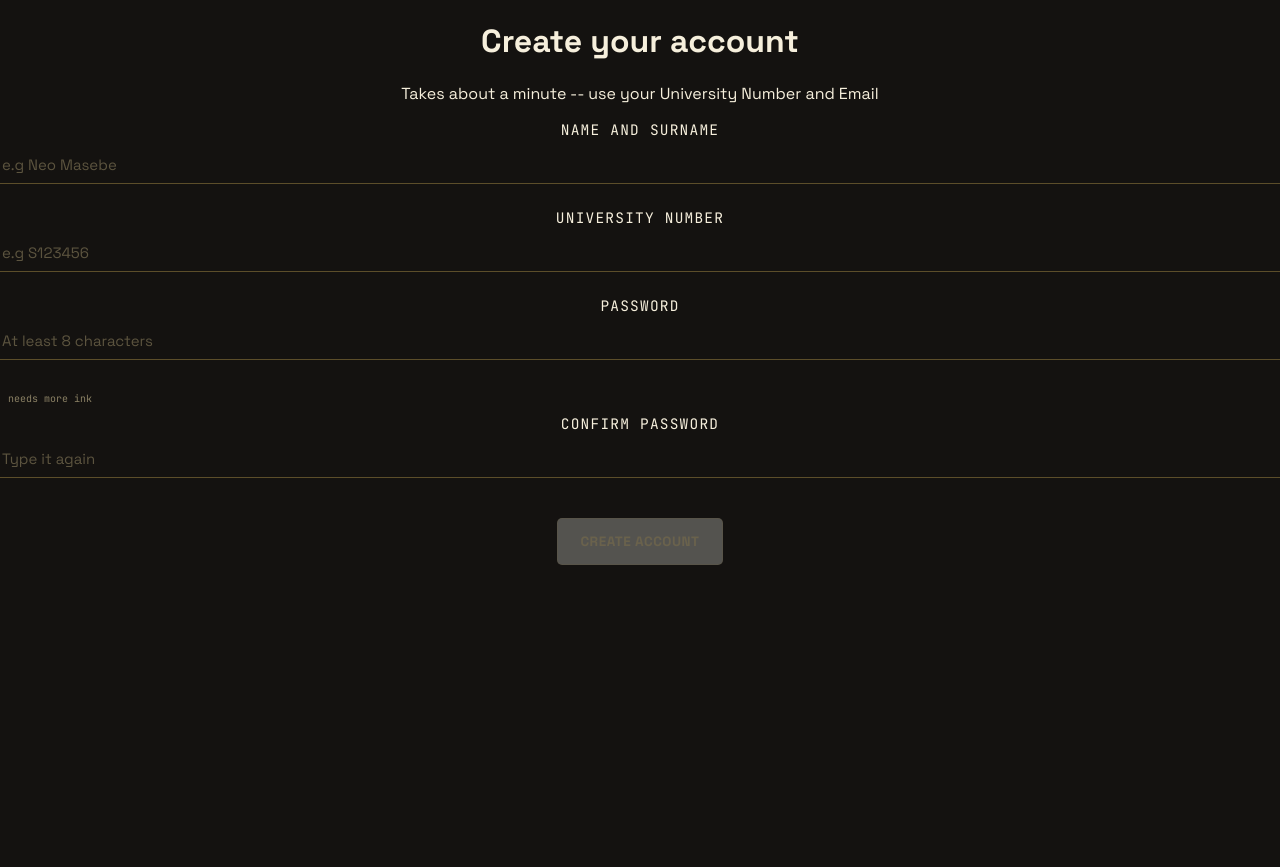
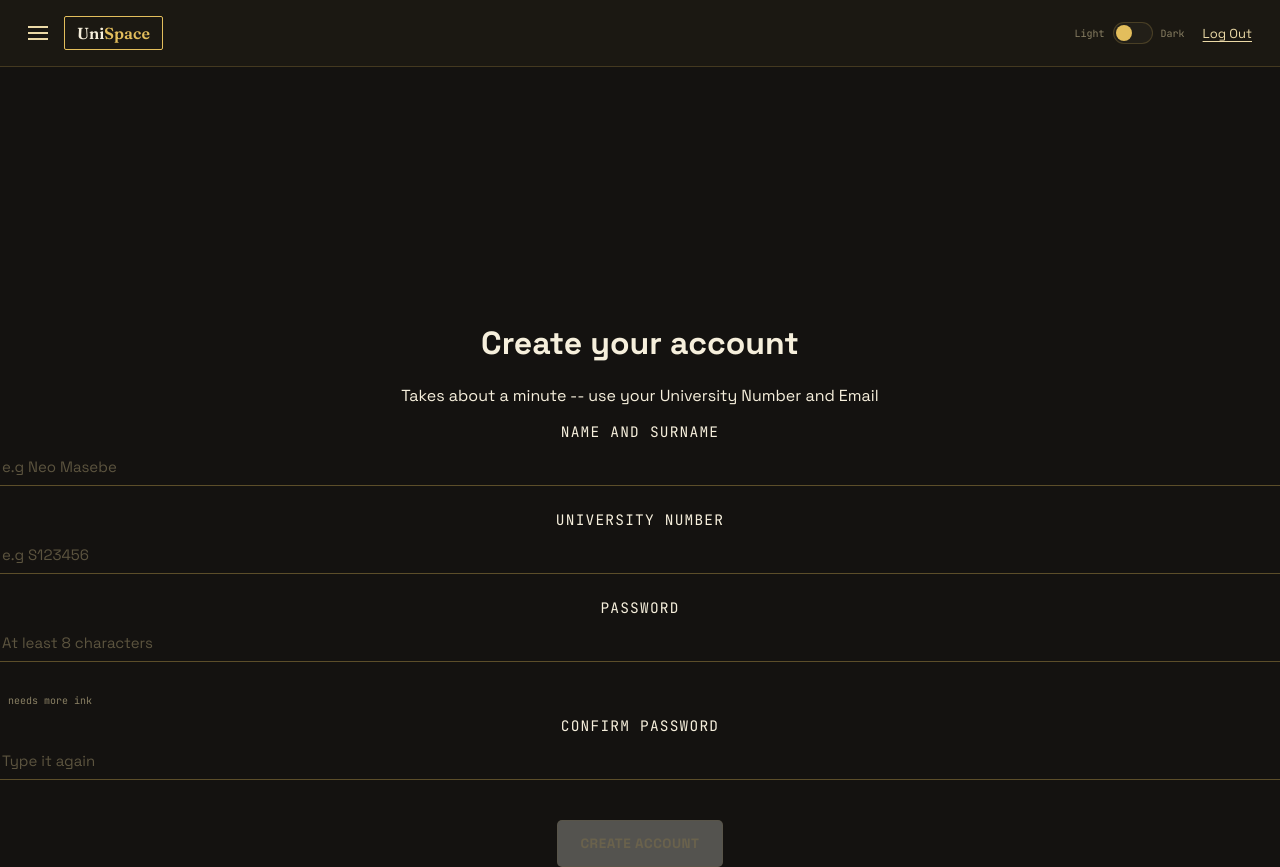
Before and after one commit to CMPG224-SE-PROJECT-GROUP-1/Room-Booking-Scheduling-System, a React (Vite) app in the folder my-RBSS-app/: page /signup in a window 1280 px wide. Before the commit the page ends 800 px from the top, so only its background shows below. Built offline with nearby package versions, Linux system fonts and the light colour scheme.

Commit message:
sidebar structure complete

```diff
--- a/my-RBSS-app/src/App.jsx
+++ b/my-RBSS-app/src/App.jsx
@@ -3,6 +3,7 @@ import "./App.css";
 import { LoginPage } from "./frontend/pages/LoginPage";
 import RecoverPassword from "./frontend/pages/RecoverPassword";
 import SignUp from "./frontend/pages/SignUp";
+import { SidebarProvider } from "./frontend/Sidebar/SidebarContext";
 import { ThemeProvider } from "./frontend/theme/ThemeContext";
 import { BrowserRouter, Routes, Route, Link } from "react-router-dom";
 
@@ -10,17 +11,19 @@ import { BrowserRouter, Routes, Route, Link } from "react-router-dom";
 function App() {
 
   return (
-    <BrowserRouter>
+
       <ThemeProvider>
+        <SidebarProvider>
+          <BrowserRouter>
+            <Routes>
+                <Route path="/" element={<LoginPage/>} />
+                <Route path="/forgotpassword" element={<RecoverPassword/>} />
+                <Route path="/signup" element={<SignUp/>} />
+            </Routes>
+          </BrowserRouter>
+        </SidebarProvider>
+    </ThemeProvider>
 
-        <Routes>
-            <Route path="/" element={<LoginPage/>} />
-            <Route path="/forgotpassword" element={<RecoverPassword/>} />
-            <Route path="/signup" element={<SignUp/>} />
-        </Routes>
-
-    </ThemeProvider>
-    </BrowserRouter>
 
   );
 }
--- /dev/null
+++ b/my-RBSS-app/src/frontend/Sidebar/SidebarContext.jsx
@@ -0,0 +1,21 @@
+import { createContext, useContext, useState } from "react";
+
+const SidebarContext = createContext(null);
+
+export function SidebarProvider( {children} ){
+    const [isOpen, setIsOpen] = useState(false);;
+
+    function toggleSidebar(){
+        setIsOpen(prev => !prev)
+    }
+
+    return(
+        <SidebarContext.Provider value = {{isOpen, toggleSidebar}}>
+            {children}
+        </SidebarContext.Provider>
+    )
+}
+
+export function useSidebar(){
+    return useContext(SidebarContext);
+}
--- /dev/null
+++ b/my-RBSS-app/src/frontend/components/Sidebar.css
@@ -0,0 +1,14 @@
+.sidebar {
+  width: 210px;
+  background: var(--panel-alt);
+  border-right: 1px solid var(--border);
+  padding: 28px 22px;
+  transition: width 0.25s ease, padding 0.25s ease;
+  overflow: hidden;
+}
+.sidebar-collapsed {
+  width: 0;
+  padding-left: 0;
+  padding-right: 0;
+  border-right: none;
+}
--- /dev/null
+++ b/my-RBSS-app/src/frontend/components/Sidebar.jsx
@@ -0,0 +1,16 @@
+import { useSidebar } from '../Sidebar/SidebarContext';
+import './Sidebar.css';
+
+const navItems = ['Dashboard', 'Browse Rooms', 'My Bookings', 'Log Out'];
+
+export default function Sidebar() {
+  const { isOpen } = useSidebar();
+
+  return (
+    <div className={`sidebar ${isOpen ? '' : 'sidebar-collapsed'}`}>
+      <ul>
+        {navItems.map(item => <li key={item}>{item}</li>)}
+      </ul>
+    </div>
+  );
+}
--- a/my-RBSS-app/src/frontend/components/TopNav.jsx
+++ b/my-RBSS-app/src/frontend/components/TopNav.jsx
@@ -2,11 +2,16 @@ import Logo from './Logo';
 import ThemeToggle from './ThemeToggle';
 import LogOut from './LogOut';
 import './TopNav.css';
+import { useSidebar } from '../Sidebar/SidebarContext';
 
 export default function TopNav() {
+  const {toggleSidebar} = useSidebar()
   return (
     <div className="topnav">
       <div className="nav-left">
+        <div className="hamburger" onClick={toggleSidebar}>
+          <span /><span /><span />
+        </div>
         <Logo />
       </div>
       <div className="nav-right">
--- a/my-RBSS-app/src/frontend/pages/LoginPage.jsx
+++ b/my-RBSS-app/src/frontend/pages/LoginPage.jsx
@@ -1,6 +1,8 @@
 import { useState } from "react";
 import Field from "../components/Field";
 import Button from "../components/Button";
+import Sidebar from "../components/Sidebar";
+import TopNav from "../components/TopNav";
 import { BrowserRouter, Routes, Route, Link } from "react-router-dom";
 
 export function LoginPage() {
@@ -14,6 +16,12 @@ export function LoginPage() {
 
     return (
             <div className="login-page">
+
+                <div>
+                    <TopNav />
+                    <Sidebar />
+                </div>
+
                 <form className="login-form" onSubmit={handleSubmit}>
                     <h1>Sign In!</h1>
 
--- a/my-RBSS-app/src/frontend/pages/SignUp.jsx
+++ b/my-RBSS-app/src/frontend/pages/SignUp.jsx
@@ -3,6 +3,8 @@ import Field from "../components/Field";
 import PasswordField from "../components/PasswordField";
 import ConfirmField from "../components/ConfirmField";
 import Button from "../components/Button";
+import Sidebar from "../components/Sidebar";
+import TopNav from "../components/TopNav";
 
 export default function SignUp(){
 
@@ -20,6 +22,10 @@ export default function SignUp(){
 
     return (
         <div className="signup-page">
+            <div className="">
+                <TopNav />
+                <Sidebar />
+            </div>
             <form className="signup-form" onSubmit={handleSubmit}>
 
                 <h1>Create your account</h1>
```
Lines whose indentation alone changed are shown as unchanged.
